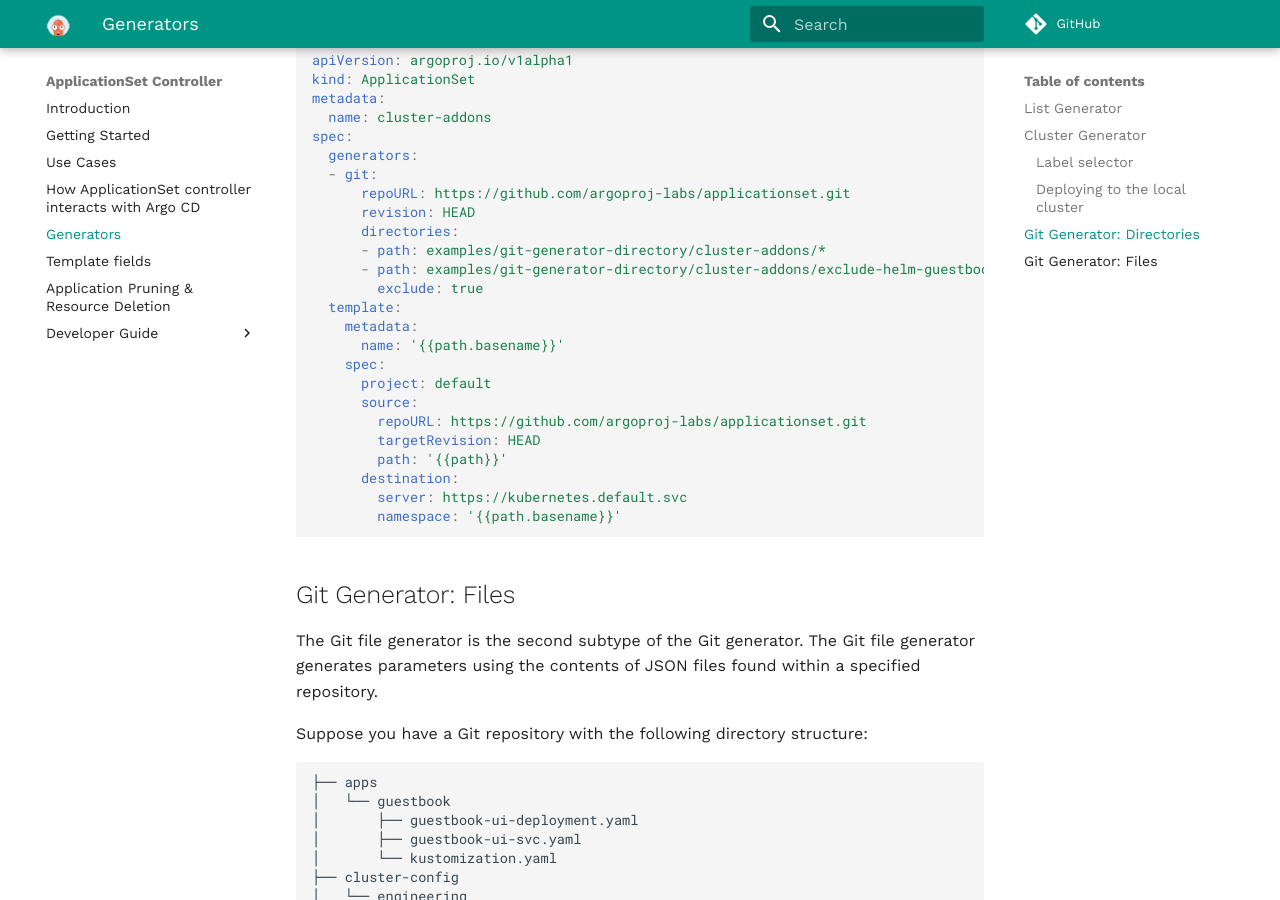
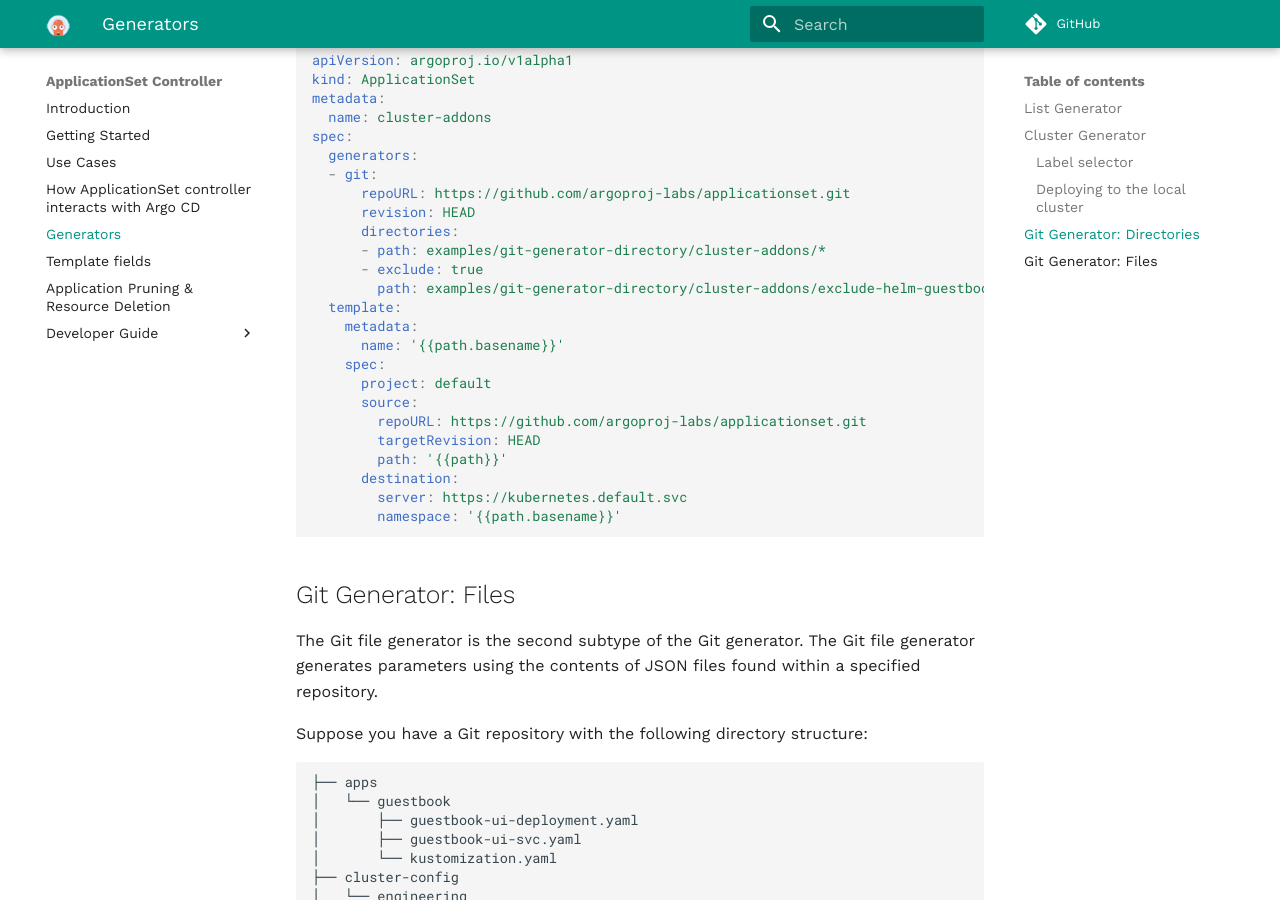
Before and after one commit to argoproj/applicationset, an MkDocs documentation site: the page built from docs/Generators.md, in a window 1280 px wide and 900 px high, scrolled down 5619 px. Built offline with MkDocs 1.6.1 and Material for MkDocs 9.7.7, drawn with Linux system fonts in a browser that asks for light colours; comment, search, counter and statistics services are not loaded.

```diff
--- a/docs/Generators.md
+++ b/docs/Generators.md
@@ -223,8 +223,8 @@ spec:
       revision: HEAD
       directories:
       - path: examples/git-generator-directory/cluster-addons/*
-      - path: examples/git-generator-directory/cluster-addons/exclude-helm-guestbook
-        exclude: true
+      - exclude: true
+        path: examples/git-generator-directory/cluster-addons/exclude-helm-guestbook
   template:
     metadata:
       name: '{{path.basename}}'
```
